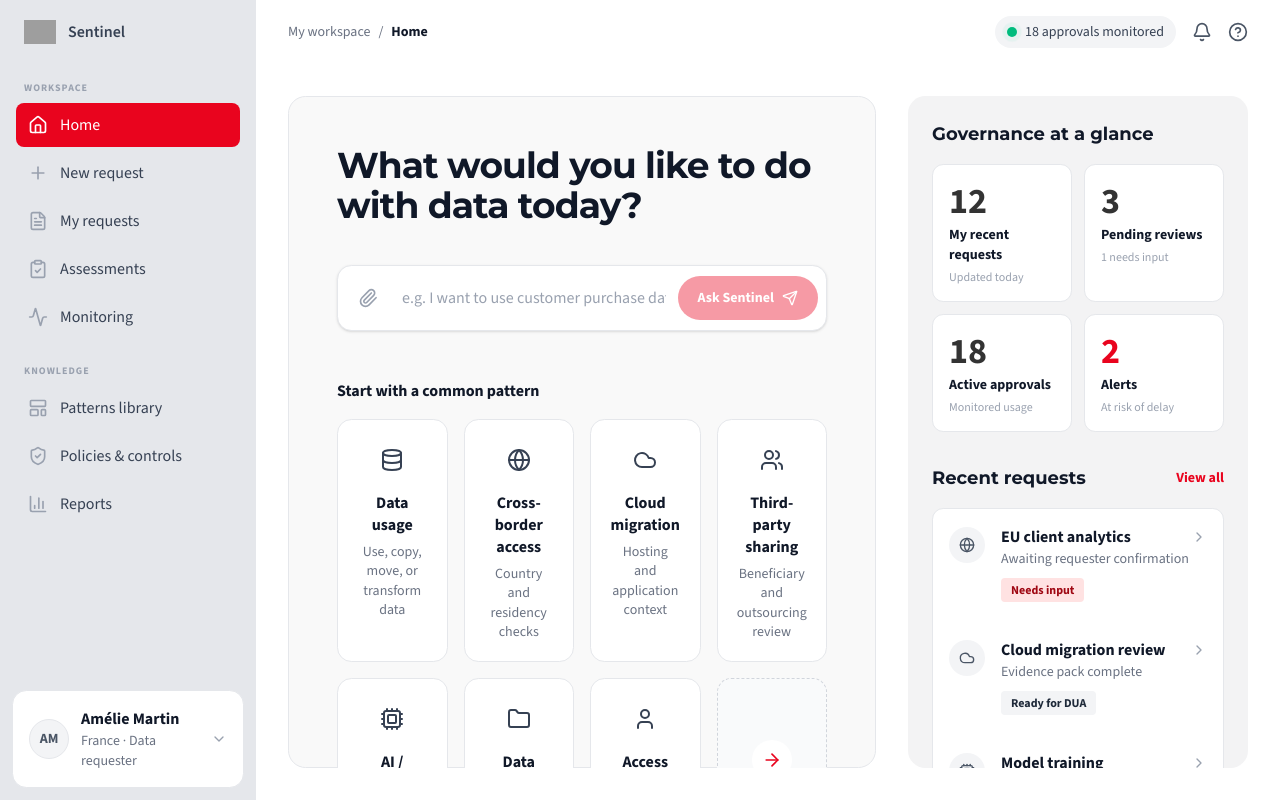
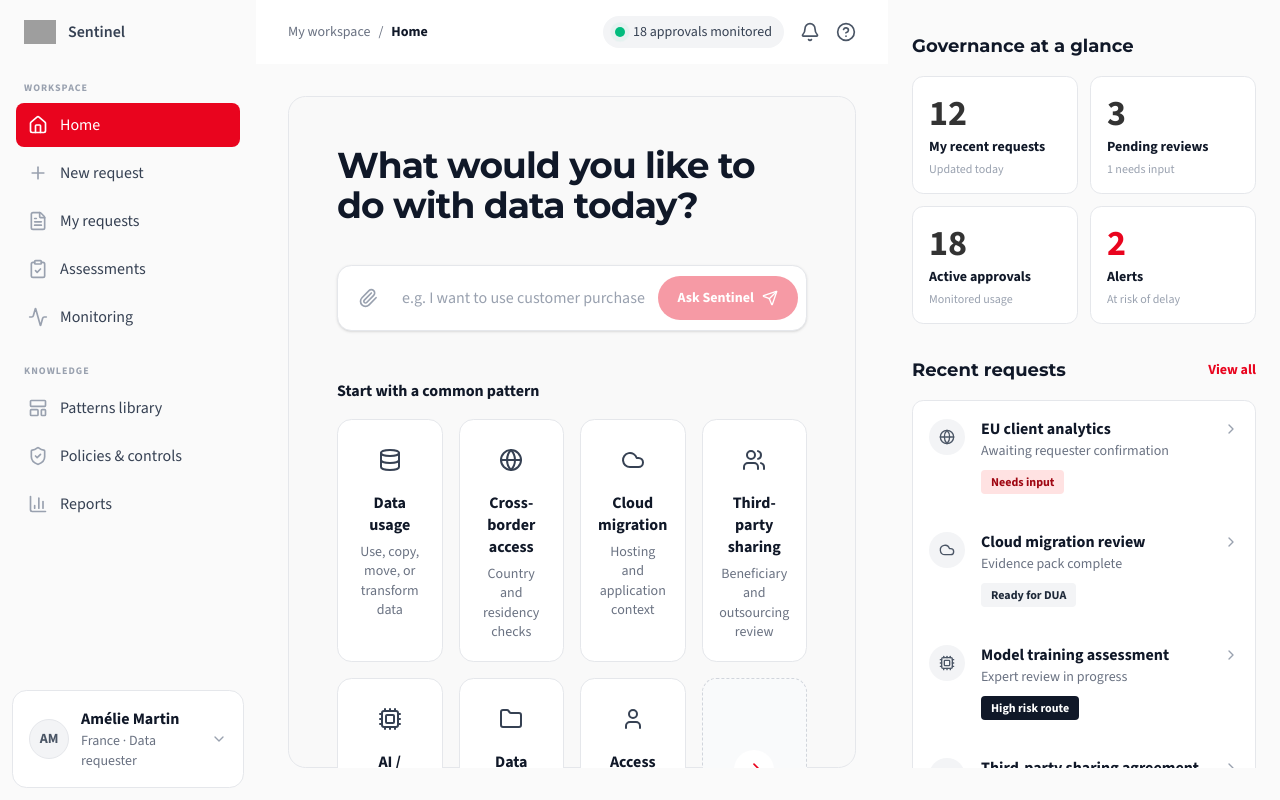
Before and after one commit to naresh151076/Sentinel_App, a Next.js app: page / in a window 1280 px wide. Built offline with nearby package versions, Linux system fonts and the light colour scheme; grey boxes are pictures that could not be loaded.

Commit message:
Style updates

```diff
--- a/src/app/(workspace)/page.tsx
+++ b/src/app/(workspace)/page.tsx
@@ -1,11 +1,19 @@
+import { Topbar } from "@/components/layout/topbar";
 import { AskSentinelRightPanel } from "@/components/views/ask-sentinel/ask-sentinel-right-panel";
 import { AskSentinelWorkspace } from "@/components/views/ask-sentinel/ask-sentinel-workspace";
 
 export default function AskSentinelPage() {
   return (
-    <div className="flex flex-1 gap-8 overflow-hidden bg-surface-container p-8">
-      <AskSentinelWorkspace />
-      <AskSentinelRightPanel />
+    <div className="flex flex-1 overflow-hidden">
+      <div className="flex min-w-0 flex-1 flex-col overflow-hidden">
+        <Topbar />
+        <div className="flex flex-1 flex-col overflow-hidden bg-surface-panel px-8 py-8">
+          <AskSentinelWorkspace />
+        </div>
+      </div>
+      <div className="h-full w-[392px] shrink-0 overflow-hidden bg-surface-panel px-6 py-8">
+        <AskSentinelRightPanel />
+      </div>
     </div>
   );
 }
--- a/src/app/globals.css
+++ b/src/app/globals.css
@@ -17,6 +17,7 @@
   --color-surface-container: var(--surface-container);
   --color-surface-low: var(--surface-low);
   --color-surface-chrome: var(--surface-chrome);
+  --color-surface-panel: var(--surface-panel);
   --color-sidebar-ring: var(--sidebar-ring);
   --color-sidebar-border: var(--sidebar-border);
   --color-sidebar-accent-foreground: var(--sidebar-accent-foreground);
@@ -84,6 +85,7 @@
   --surface-container: #ffffff;
   --surface-low: #f3f3f4;
   --surface-chrome: #e5e7eb;
+  --surface-panel: #fafafa;
   --sidebar: #ffffff;
   --sidebar-foreground: #1a1a1a;
   --sidebar-primary: #e9041e;
@@ -122,6 +124,7 @@
   --surface-container: oklch(0.205 0 0);
   --surface-low: oklch(0.18 0 0);
   --surface-chrome: oklch(0.22 0 0);
+  --surface-panel: oklch(0.2 0 0);
   --sidebar: #000000;
   --sidebar-foreground: #ffffff;
   --sidebar-primary: #e9041e;
--- a/src/components/layout/sidebar.tsx
+++ b/src/components/layout/sidebar.tsx
@@ -9,7 +9,7 @@ export function Sidebar() {
   const navGroups = getNavGroups();
 
   return (
-    <aside className="flex h-full w-64 shrink-0 flex-col bg-surface-chrome">
+    <aside className="flex h-full w-64 shrink-0 flex-col bg-surface-panel">
       <SidebarLogo />
       <div className="scrollbar-hide flex flex-1 flex-col gap-6 overflow-y-auto px-4 py-4">
         {navGroups.map((group) => (
--- a/src/components/layout/workspace-shell.tsx
+++ b/src/components/layout/workspace-shell.tsx
@@ -1,15 +1,28 @@
+"use client";
+
 import type { ReactNode } from "react";
+import { usePathname } from "next/navigation";
 import { Sidebar } from "@/components/layout/sidebar";
 import { Topbar } from "@/components/layout/topbar";
+import { ROUTES } from "@/constants/routes";
 
 export function WorkspaceShell({ children }: { children: ReactNode }) {
+  const pathname = usePathname();
+  const isHome = pathname === ROUTES.home;
+
   return (
     <div className="flex h-screen overflow-hidden">
       <Sidebar />
-      <div className="flex min-w-0 flex-1 flex-col bg-surface-low">
-        <Topbar />
-        <div className="flex flex-1 overflow-hidden">{children}</div>
-      </div>
+      {isHome ? (
+        <div className="flex min-w-0 flex-1 overflow-hidden bg-surface-panel">
+          {children}
+        </div>
+      ) : (
+        <div className="flex min-w-0 flex-1 flex-col bg-surface-panel">
+          <Topbar />
+          <div className="flex flex-1 overflow-hidden">{children}</div>
+        </div>
+      )}
     </div>
   );
 }
--- a/src/components/views/ask-sentinel/ask-sentinel-right-panel.tsx
+++ b/src/components/views/ask-sentinel/ask-sentinel-right-panel.tsx
@@ -4,7 +4,7 @@ import { RecentRequests } from "@/components/views/ask-sentinel/recent-requests"
 
 export function AskSentinelRightPanel() {
   return (
-    <aside className="scrollbar-hide w-[340px] shrink-0 overflow-y-auto rounded-3xl bg-surface-low p-6">
+    <aside className="scrollbar-hide h-full w-full overflow-y-auto">
       <GovernanceGlance />
       <RecentRequests />
       <AttentionRequired />
--- a/src/components/views/new-request/interpreted-request-panel.tsx
+++ b/src/components/views/new-request/interpreted-request-panel.tsx
@@ -16,7 +16,7 @@ export function InterpretedRequestPanel({
   onConfirm,
 }: InterpretedRequestPanelProps) {
   return (
-    <aside className="scrollbar-hide w-[340px] shrink-0 overflow-y-auto rounded-3xl bg-surface-low p-6">
+    <aside className="scrollbar-hide w-[340px] shrink-0 overflow-y-auto rounded-3xl bg-surface-panel p-6">
       <div className="mb-4 text-xs font-bold uppercase tracking-widest text-gray-400">
         Interpreted request
       </div>
--- a/src/components/views/new-request/new-request-flow.tsx
+++ b/src/components/views/new-request/new-request-flow.tsx
@@ -61,8 +61,8 @@ export function NewRequestFlow({ initialMessage }: { initialMessage?: string })
   }
 
   return (
-    <div className="flex flex-1 gap-8 overflow-hidden bg-surface-container p-8">
-      <main className="flex min-w-0 flex-1 flex-col overflow-hidden">
+    <div className="flex flex-1 gap-6 overflow-hidden">
+      <main className="flex min-w-0 flex-1 flex-col overflow-hidden bg-surface-panel px-8 py-8">
         <div className="flex h-full flex-col gap-6 p-12">
           <div className="shrink-0">
             <h1 className="mb-2 text-4xl font-bold tracking-tight text-gray-900">
@@ -105,11 +105,13 @@ export function NewRequestFlow({ initialMessage }: { initialMessage?: string })
         </div>
       </main>
 
-      <InterpretedRequestPanel
-        interpreted={messages.length > 0 ? interpreted : null}
-        confirmed={confirmed}
-        onConfirm={() => setConfirmed(true)}
-      />
+      <div className="bg-surface-panel px-6 py-8">
+        <InterpretedRequestPanel
+          interpreted={messages.length > 0 ? interpreted : null}
+          confirmed={confirmed}
+          onConfirm={() => setConfirmed(true)}
+        />
+      </div>
     </div>
   );
 }
```
